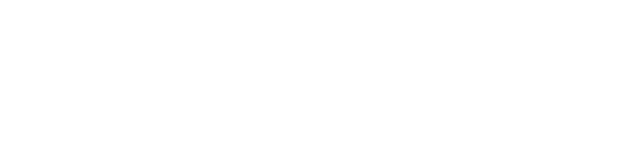
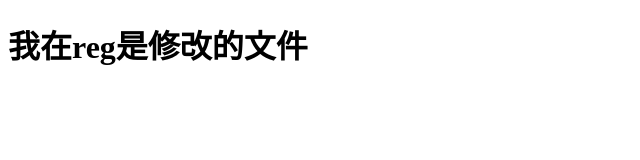
Before and after one commit to kakaPup/project_kaka_02, a plain HTML site: page index.html in a window 1280 px wide. Shown: the whole page, without its empty margins (0-640 px from the left). Drawn offline with Linux system fonts and the light colour scheme.

Commit message:
reg中修的文件

```diff
--- a/index.html
+++ b/index.html
@@ -7,6 +7,6 @@
   <title>Document</title>
 </head>
 <body>
-
+  <h1>我在reg是修改的文件</h1>
 </body>
 </html>
```
